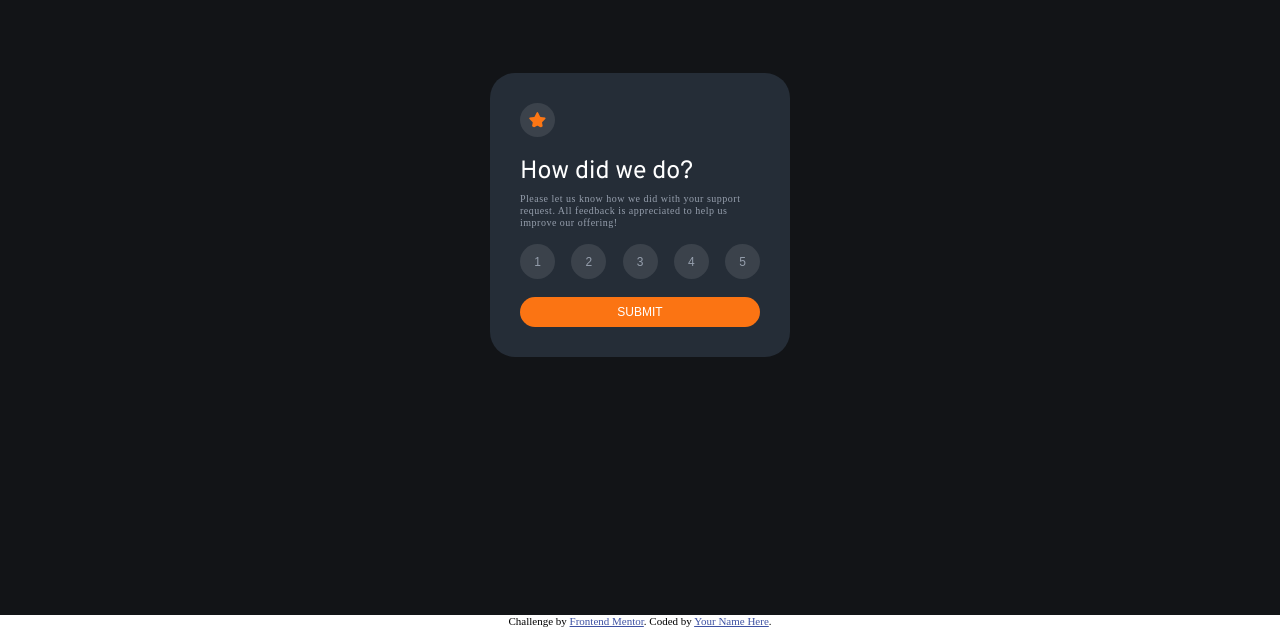
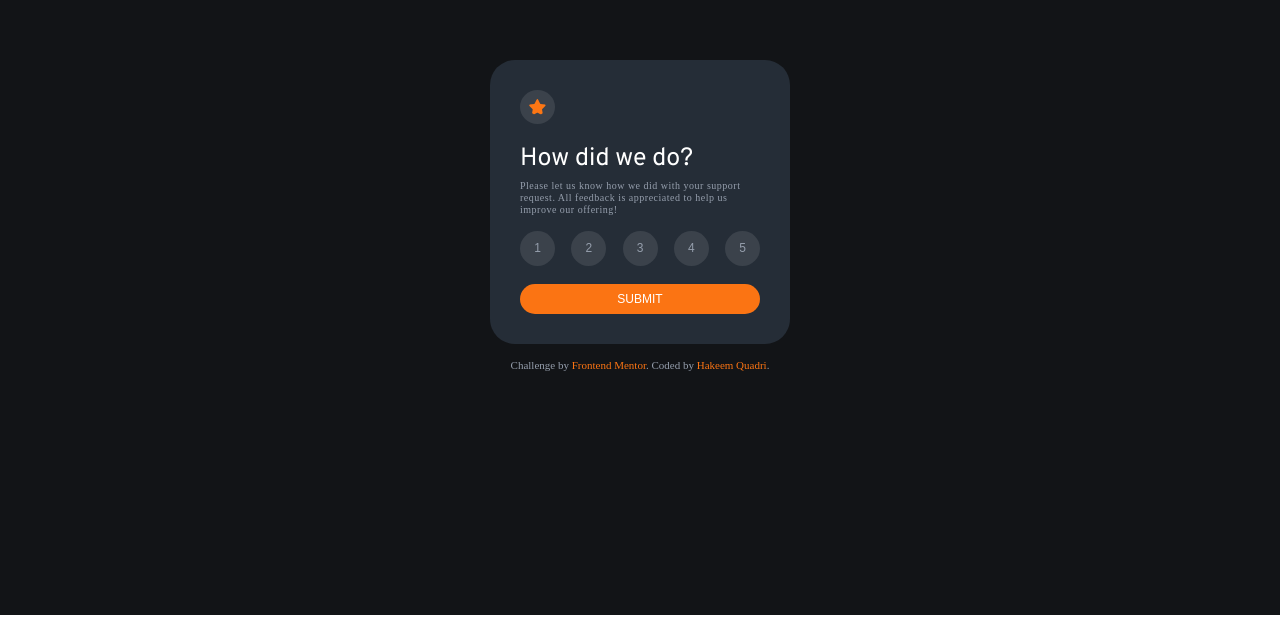
Before and after one commit to Remmy1965/interactive-component, a plain HTML site: page index.html in a window 1280 px wide. Shown: the part 185-812 px from the top of the page. Drawn offline with Linux system fonts and the light colour scheme.

Commit message:
Atrribution

```diff
--- a/index.html
+++ b/index.html
@@ -25,9 +25,11 @@
       .attribution {
         font-size: 11px;
         text-align: center;
+        color: hsl(217, 12%, 63%);
       }
       .attribution a {
-        color: hsl(228, 45%, 44%);
+        color: hsl(25, 97%, 53%);
+        text-decoration: none;
       }
     </style>
   </head>
@@ -65,6 +67,12 @@
           more support, don’t hesitate to get in touch!
         </p>
       </div>
+      <div class="attribution">
+        Challenge by
+        <a href="https://www.frontendmentor.io?ref=challenge" target="_blank"
+          >Frontend Mentor</a
+        >. Coded by <a href="https://github.com/Remmy1965">Hakeem Quadri</a>.
+      </div>
     </main>
     <!-- Rating state start -->
 
@@ -81,12 +89,5 @@
     you ever need more support, don’t hesitate to get in touch! -->
 
     <!-- Thank you state end -->
-
-    <div class="attribution">
-      Challenge by
-      <a href="https://www.frontendmentor.io?ref=challenge" target="_blank"
-        >Frontend Mentor</a
-      >. Coded by <a href="#">Your Name Here</a>.
-    </div>
   </body>
 </html>
--- a/style.css
+++ b/style.css
@@ -13,6 +13,7 @@
   margin-left: auto;
   background-color: hsl(216, 12%, 8%);
   height: 100vh;
+  gap: 15px;
 }
 
 .general-box,
```
